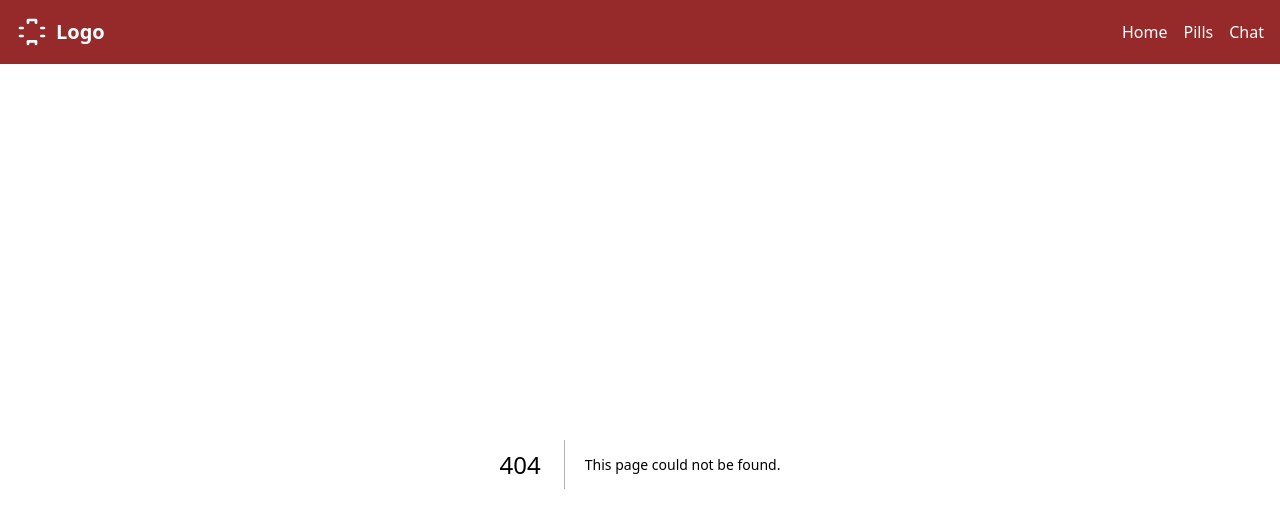
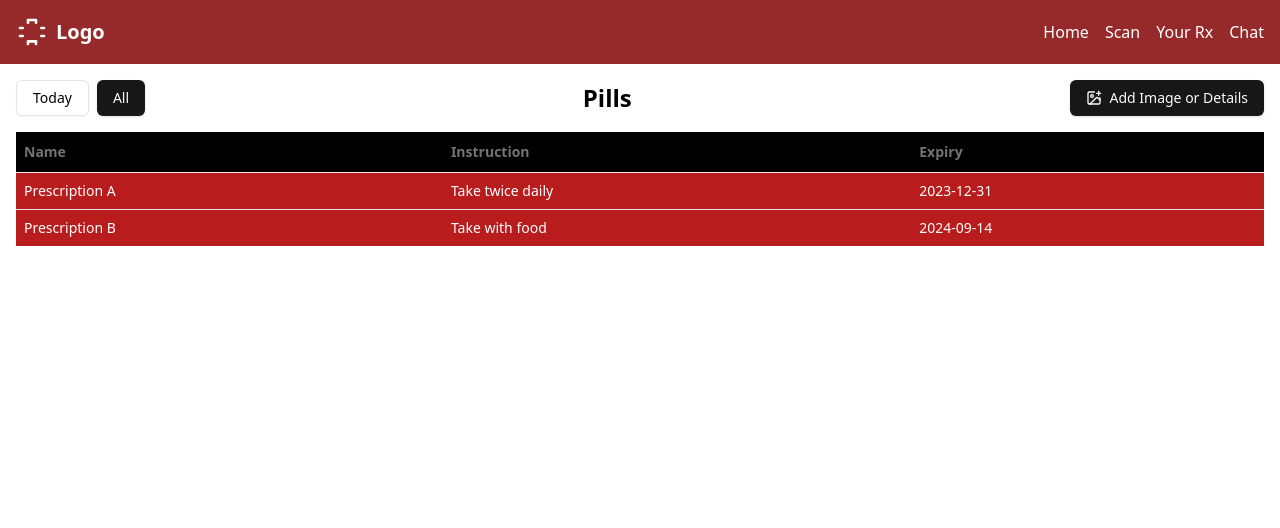
Before and after one commit to joewadk/mit-hacks2024, a Next.js app in the folder frontend/: page /scan in a window 1280 px wide. Before the commit this address had no page. Shown: the top 528 px of the page. Built offline with nearby package versions, Linux system fonts and the light colour scheme.

Commit message:
added pages

```diff
--- a/frontend/src/app/components/navbar.jsx
+++ b/frontend/src/app/components/navbar.jsx
@@ -32,8 +32,11 @@ export const Navbar = () => {
           <Link href="/" className="text-white hover:text-gray-200">
             Home
           </Link>
+          <Link href="/scan" className="text-white hover:text-gray-200">
+            Scan
+          </Link>
           <Link href="/pills" className="text-white hover:text-gray-200">
-            Pills
+            Your Rx
           </Link>
           <Link href="/chat" className="text-white hover:text-gray-200">
             Chat
--- /dev/null
+++ b/frontend/src/app/scan/page.js
@@ -0,0 +1,9 @@
+import {PillsTableComponent} from '../../components/pills-table'
+
+export default function Page(){
+  return (
+    <div>
+        <PillsTableComponent/>
+    </div>
+  )
+}
```
Also changed, not shown: 1 other file (tests, documents, lock files or other folders).
